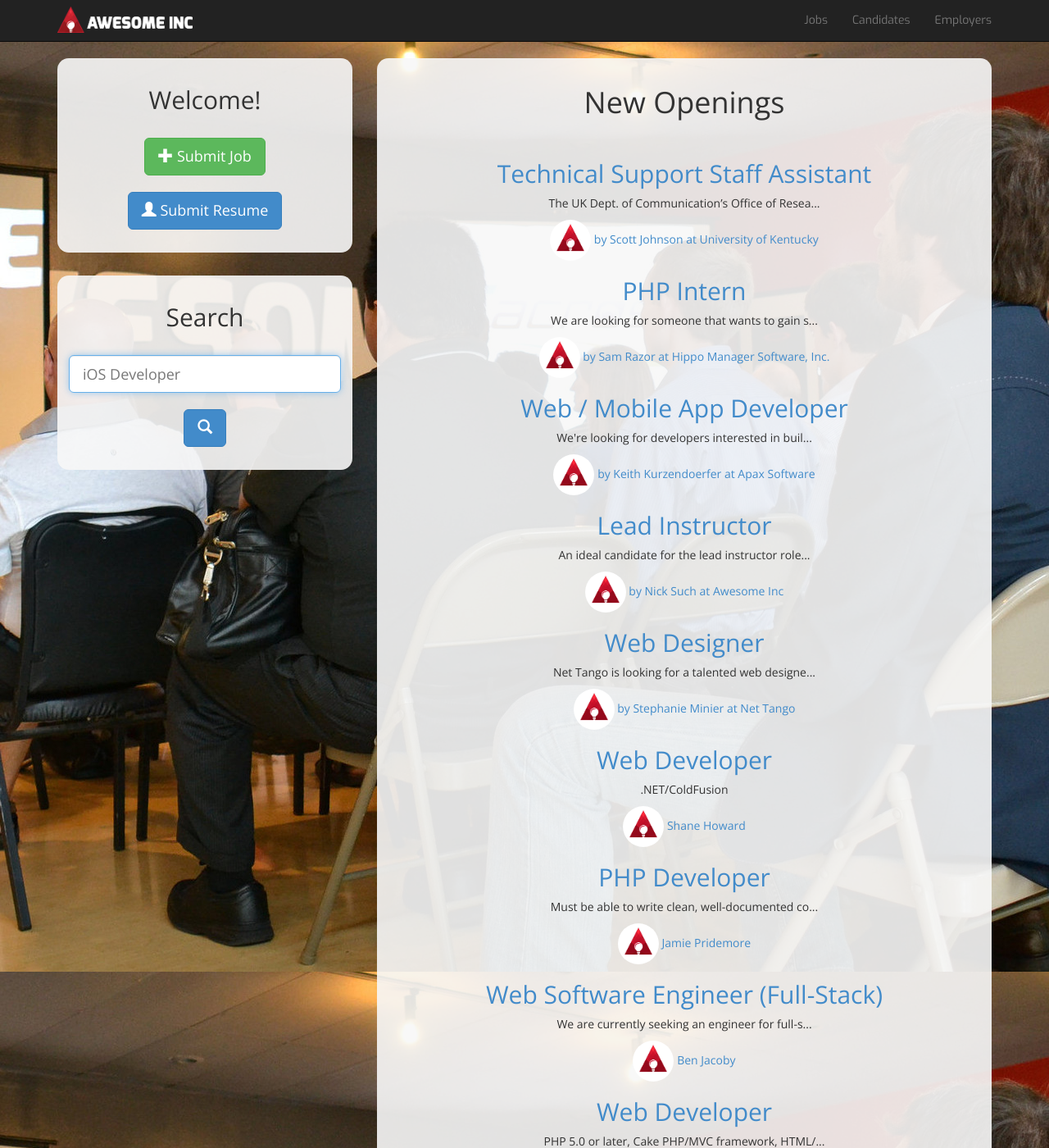
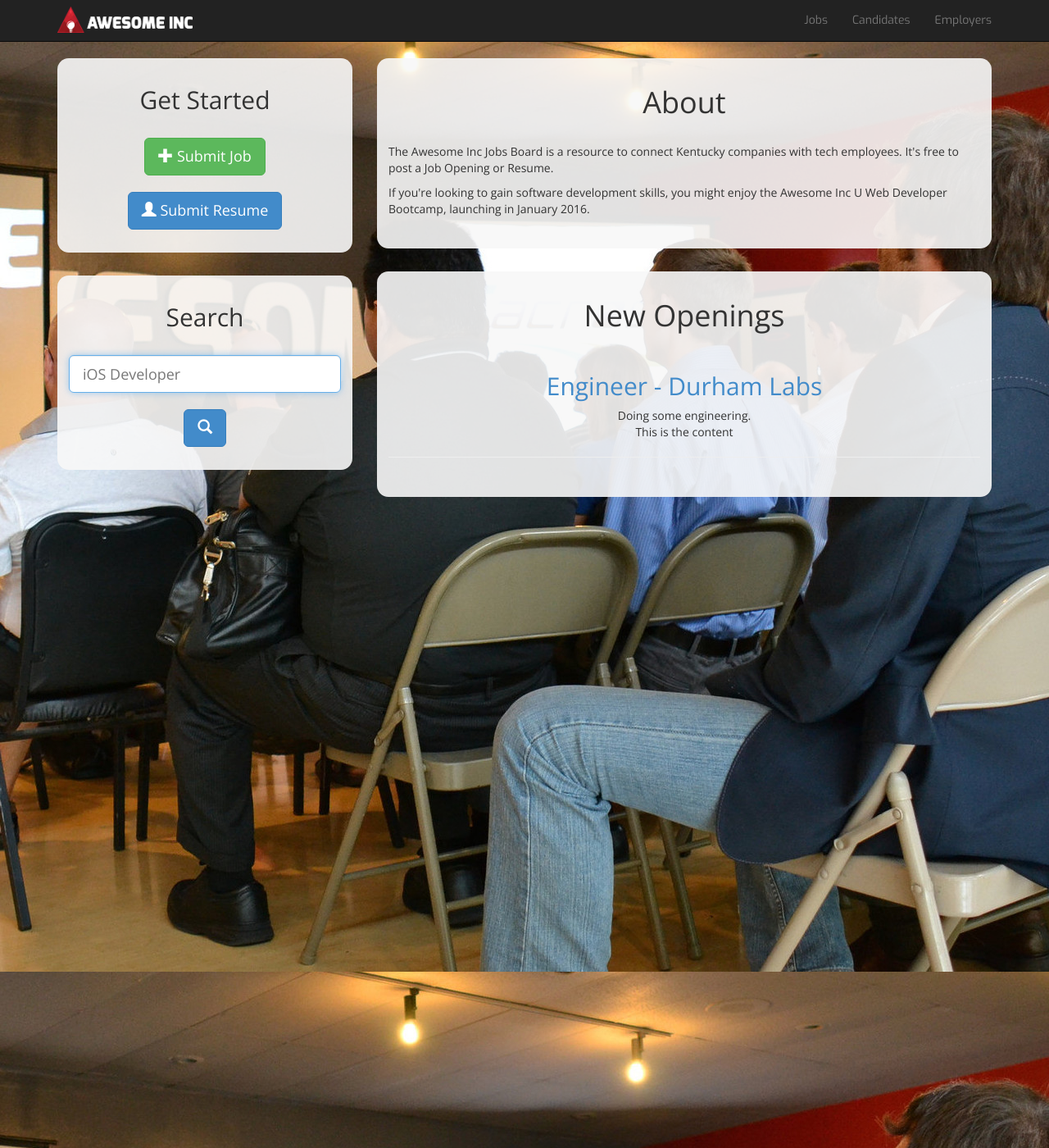
Before and after one commit to ainc/awesome-jobs, a Jekyll site: the page built from index.html, in a window 1280 px wide and 1400 px high. Shown: the whole window at 82% size. Built offline with Jekyll 4.4.1, drawn with Linux system fonts in a browser that asks for light colours; some of the changed text lies outside the part shown.

Commit message:
Add About to Index, and pull Jobs list from collection

```diff
--- a/_includes/sidebar.html
+++ b/_includes/sidebar.html
@@ -1,6 +1,6 @@
 <div class="col-md-4">
 	<div class="content text-center">
-		<h2>Welcome!</h2>
+		<h2>Get Started</h2>
 		<br>
 		<a class="btn btn-lg btn-success" href="/submit-job"><span class="glyphicon glyphicon-plus"></span> Submit Job</a>
 		<br>
--- a/index.html
+++ b/index.html
@@ -5,85 +5,25 @@ layout: page
 {% include sidebar.html %}
 <div class="col-md-8">
 	<div class="content">
-		<h1 class="text-center">New Openings</h1>
+		<h1 class="text-center">About</h1>
+		<br>
+		<p>The Awesome Inc Jobs Board is a resource to connect Kentucky companies with tech employees. It's free to post a Job Opening or Resume.</p>
+		<p>If you're looking to gain software development skills, you might enjoy the Awesome Inc U Web Developer Bootcamp, launching in January 2016.</p>
+	</div>
+</div>
+<div class="col-md-8">
+	<div class="content">
+	<h1 class="text-center">New Openings</h1>
 		<br>
 		<div class="text-center">
 
-			<h2>
-				<a href="job/12.html">Technical Support Staff Assistant</a>
-			</h2>
-			<p>The UK Dept. of Communication’s Office of Resea...</p>
-			<img alt="Default avatar" class="img-circle thumb" src="default_avatar.jpg" />
-			<a href="user/sjohnson519.html">by Scott Johnson at University of Kentucky</a>
-			<h2>
-				<a href="job/11.html">PHP Intern</a>
-			</h2>
-			<p>We are looking for someone that wants to gain s...</p>
-			<img alt="Default avatar" class="img-circle thumb" src="default_avatar.jpg" />
-			<a href="user/srazor.html">by Sam Razor at Hippo Manager Software, Inc.</a>
-			<h2>
-				<a href="job/10.html">Web / Mobile App Developer</a>
-			</h2>
-			<p>We&#39;re looking for developers interested in buil...</p>
-			<img alt="Default avatar" class="img-circle thumb" src="default_avatar.jpg" />
-			<a href="user/kkurzendoerfer.html">by Keith Kurzendoerfer at Apax Software</a>
-			<h2>
-				<a href="job/9.html">Lead Instructor</a>
-			</h2>
-			<p>An ideal candidate for the lead instructor role...</p>
-			<img alt="Default avatar" class="img-circle thumb" src="default_avatar.jpg" />
-			<a href="user/nicksuch.html">by Nick Such at Awesome Inc</a>
-			<h2>
-				<a href="job/8.html">Web Designer</a>
-			</h2>
-			<p>Net Tango is looking for a talented web designe...</p>
-			<img alt="Default avatar" class="img-circle thumb" src="default_avatar.jpg" />
-			<a href="user/sminier.html">by Stephanie Minier at Net Tango</a>
-			<h2>
-				<a href="job/7.html">Web Developer</a>
-			</h2>
-			<p>.NET/ColdFusion</p>
-			<img alt="Default avatar" class="img-circle thumb" src="default_avatar.jpg" />
-			<a href="user/shanehoward.html">Shane Howard</a>
-			<h2>
-				<a href="job/6.html">PHP Developer</a>
-			</h2>
-			<p>Must be able to write clean, well-documented co...</p>
-			<img alt="Default avatar" class="img-circle thumb" src="default_avatar.jpg" />
-			<a href="user/jamiepridemore.html">Jamie Pridemore</a>
-			<h2>
-				<a href="job/5.html">Web Software Engineer (Full-Stack)</a>
-			</h2>
-			<p>We are currently seeking an engineer for full-s...</p>
-			<img alt="Default avatar" class="img-circle thumb" src="default_avatar.jpg" />
-			<a href="user/benjacoby.html">Ben Jacoby</a>
-			<h2>
-				<a href="job/4.html">Web Developer</a>
-			</h2>
-			<p>PHP 5.0 or later, Cake PHP/MVC framework, HTML/...</p>
-			<img alt="Default avatar" class="img-circle thumb" src="default_avatar.jpg" />
-			<a href="user/bengreen.html">by Ben Green at Leancor</a>
-			<h2>
-				<a href="job/3.html">PHP Developer</a>
-			</h2>
-			<p>PHP developer to work with on an equity basis. ...</p>
-			<img alt="Default avatar" class="img-circle thumb" src="default_avatar.jpg" />
-			<a href="user/danadams.html">by Dan Adams at Earthineer</a>
-			<h2>
-				<a href="job/2.html">Software Engineer, iOS at CompleteSet</a>
-			</h2>
-			<p>RESPONSIBILITIES
+		{% for job in site.jobs %}
+          <h2><a href="{{ job.url }}">{{ job.title }} - {{ job.company }}</a></h2>
+          {{ job.short_description }}
+          {{ job.content }}
+          <hr>
+        {% endfor %}
 
-				- Collaborate around the crea...</p>
-				<img alt="Default avatar" class="img-circle thumb" src="default_avatar.jpg" />
-				<a href="user/garydarna.html">by Gary Darna at CompleteSet</a>
-				<h2>
-					<a href="job/1.html">Engineer</a>
-				</h2>
-				<p>Doing some engineering.</p>
-				<img alt="Default avatar" class="img-circle thumb" src="default_avatar.jpg" />
-				<a href="user/hagan.html">by Weston Hagan at Durham Labs</a>
-				<br>
 		</div>
 	</div>
 </div>
```
